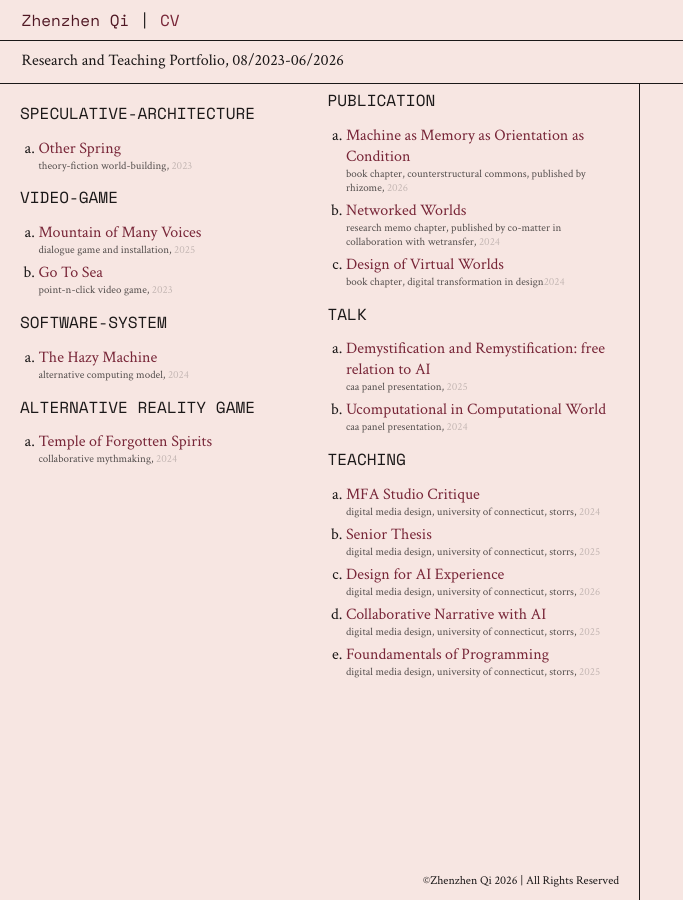
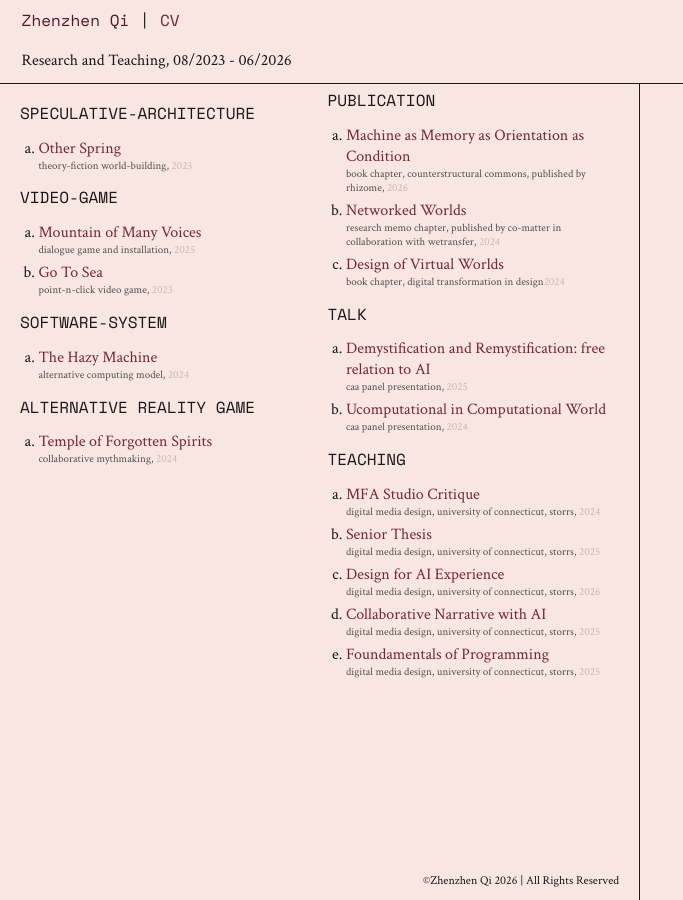
Before and after one commit to zhenzhenqi/zhenzhenqi, a Jekyll site: the page built from index.md, in a window 1280 px wide. Shown: the whole page, without its empty margins (0-683 px from the left). Built offline with Jekyll 4.4.1, drawn with Linux system fonts in a browser that asks for light colours.

Commit message:
Unify site header and update subtitle

```diff
--- a/_layouts/main.html
+++ b/_layouts/main.html
@@ -9,7 +9,7 @@ layout: default
   <nav class="navbar">
     <ul><li class="site-identity"><a href="{{ '/' | relative_url }}">Zhenzhen Qi</a><span aria-hidden="true">|</span><a href="{{ '/about.html' | relative_url }}">CV</a></li></ul>
   </nav>
-  <p class="portfolio-summary">Research and Teaching Portfolio, 08/2023-06/2026</p>
+  <p class="portfolio-summary">Research and Teaching, 08/2023 - 06/2026</p>
 </header>
 
 <div class="row two-panel-row">
--- a/assets/css/main.scss
+++ b/assets/css/main.scss
@@ -31,7 +31,6 @@ ul, ol { margin: 0; }
   padding: 0;
   z-index: 1000;
   height: 2.5rem;
-  border-bottom: 1px solid #1b1818;
   background-color: #F7E6E2;
 }
 
--- a/index.md
+++ b/index.md
@@ -10,7 +10,7 @@ title: Zhenzhen Qi
   <nav class="navbar">
     <ul><li class="site-identity"><a class="active" href="{{ '/' | relative_url }}">Zhenzhen Qi</a><span aria-hidden="true">|</span><a href="{{ '/about.html' | relative_url }}">CV</a></li></ul>
   </nav>
-  <p class="portfolio-summary">Research and Teaching Portfolio, 08/2023-06/2026</p>
+  <p class="portfolio-summary">Research and Teaching, 08/2023 - 06/2026</p>
 </header>
 
 <div class="row two-panel-row">
```
